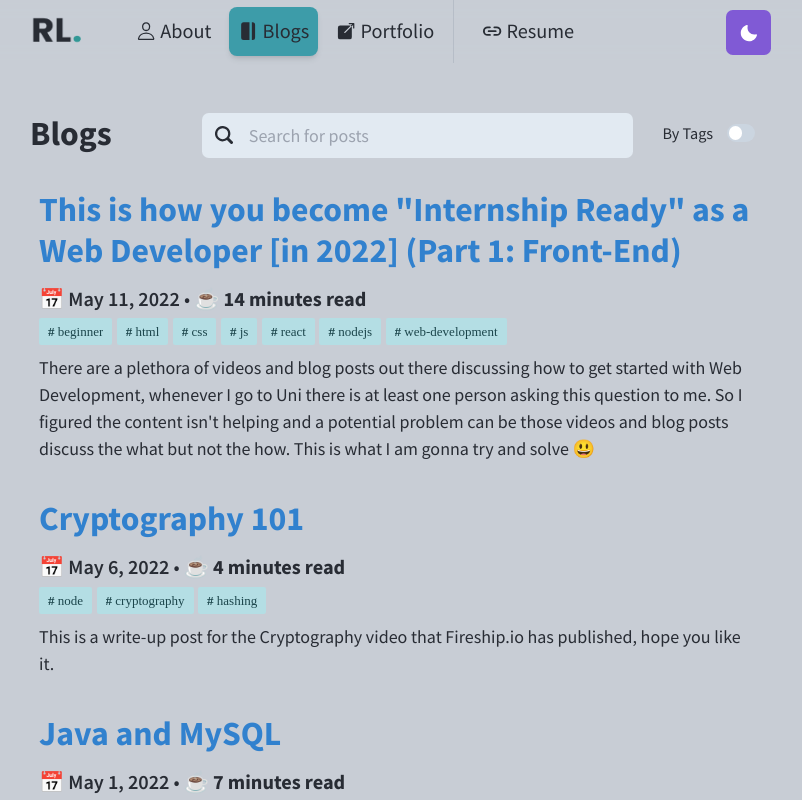
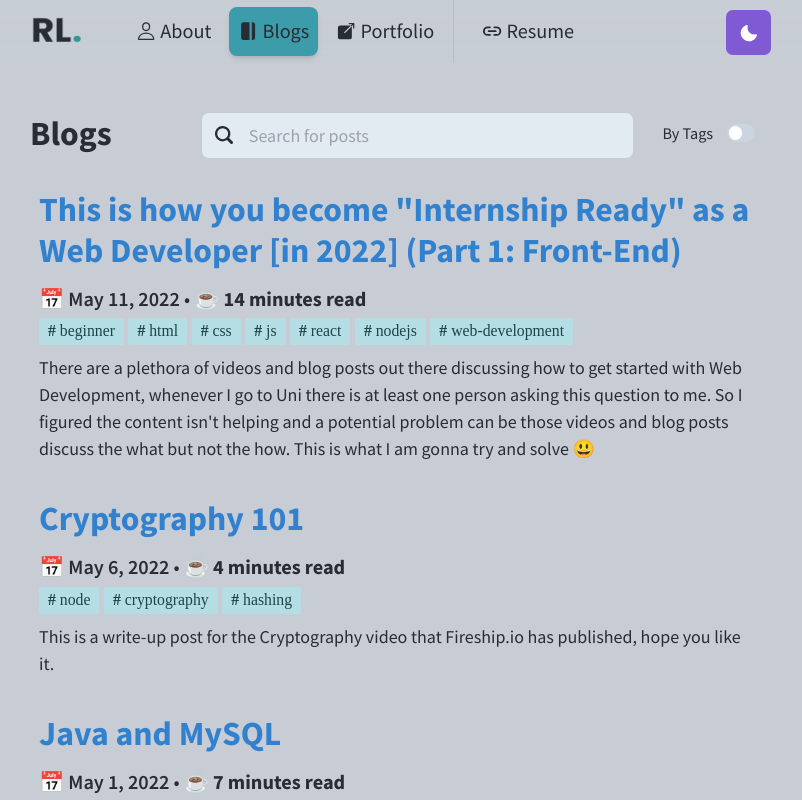
Before and after one commit to rosekamallove/rosekamal.love, a Next.js app: page /blogs in a window 1280 px wide. Shown: the top 800 px of the page, without its empty margins (244-1046 px from the left). Built offline with nearby package versions, Linux system fonts and the light colour scheme.

Commit message:
fontSize: <pre/>

```diff
--- a/components/chakra-md-theme.tsx
+++ b/components/chakra-md-theme.tsx
@@ -107,7 +107,7 @@ export const newTheme = {
           language={classArray[1]}
           style={theme == 'dark' ? dark : light}
           showLineNumbers={true}
-          customStyle={{ fontSize: '85% !important' }}
+          customStyle={{ fontSize: '80% !important' }}
         >
           {children}
         </Prism>
--- a/components/render-tags.tsx
+++ b/components/render-tags.tsx
@@ -32,7 +32,6 @@ export const RenderTags: React.FC<Props> = ({
           <TagLabel
             cursor="pointer"
             fontFamily="Jetbrains Mono"
-            fontSize="13px"
             onClick={() => {
               setOnlyTags(true)
               handleChange(tag)
```
